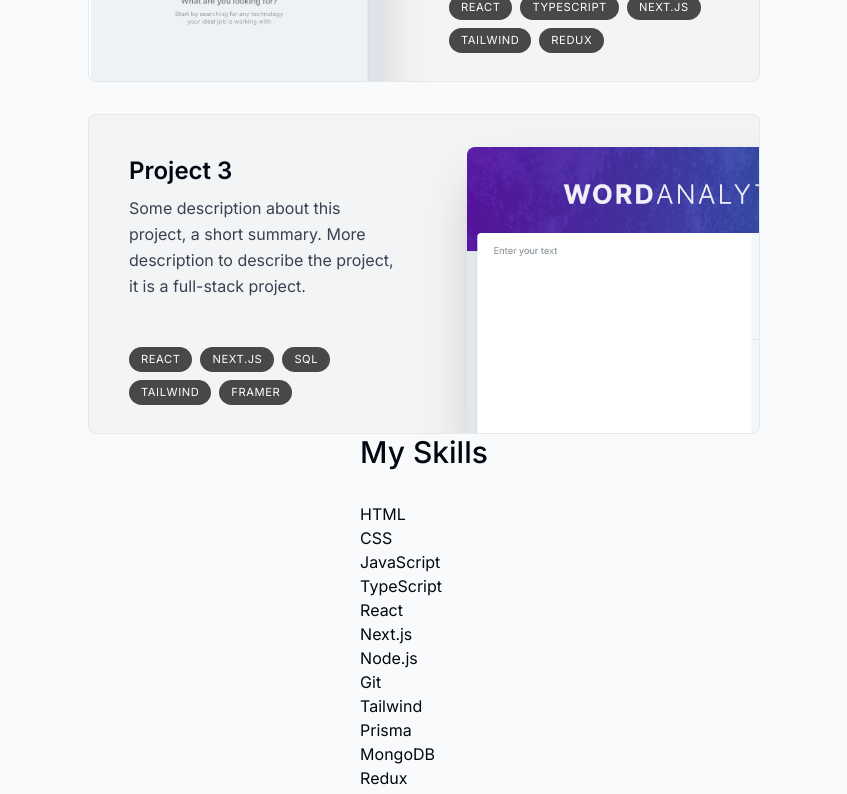
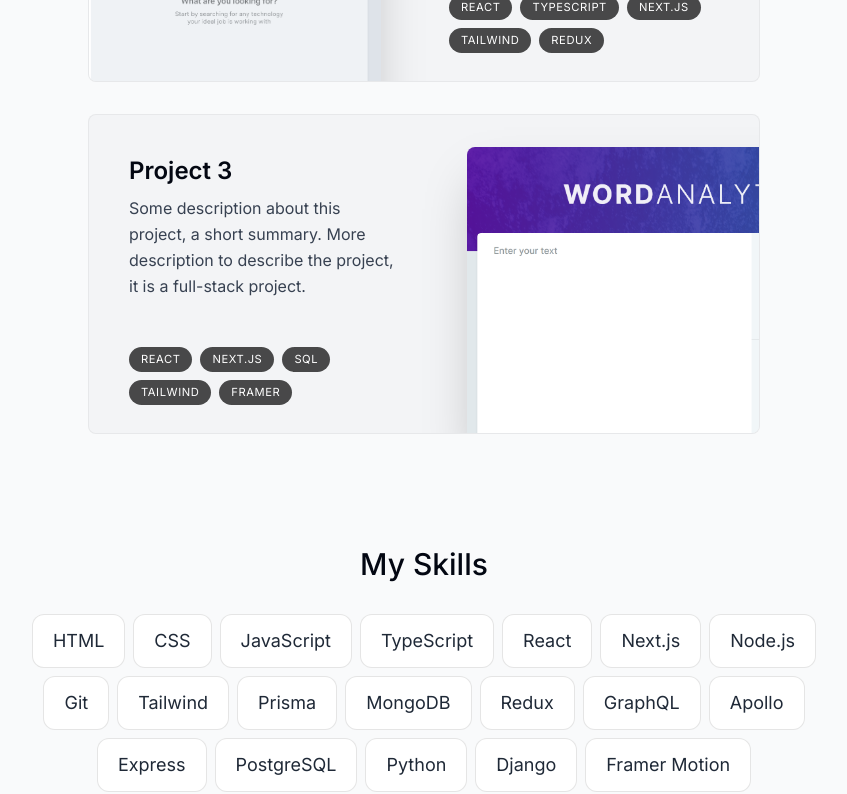
Before and after one commit to jordansbenjamin/portfolio_v2, a Next.js app: page / in a window 1280 px wide. Shown: the part 2000-2794 px from the top of the page, without its empty margins (216-1063 px from the left). Built offline with nearby package versions, Linux system fonts and the light colour scheme.

Commit message:
Finished implementing Skills component

```diff
--- a/src/components/Projects.tsx
+++ b/src/components/Projects.tsx
@@ -11,7 +11,7 @@
 	const { ref } = useSectionInView("Projects", 0.5);
 
 	return (
-		<section ref={ref} id="projects" className="scroll-mt-28">
+		<section ref={ref} id="projects" className="scroll-mt-28 mb-28">
 			<SectionHeading>Projects</SectionHeading>
 			<div className="">
 				{projectsData.map((project, index) => (
--- a/src/components/Skills.tsx
+++ b/src/components/Skills.tsx
@@ -1,14 +1,49 @@
-import React from 'react'
-import SectionHeading from './SectionHeading'
-import { skillsData } from '@/app/lib/data'
+"use client";
+
+import React from "react";
+import SectionHeading from "./SectionHeading";
+import { skillsData } from "@/app/lib/data";
+import { useSectionInView } from "@/app/lib/hooks";
+import { motion } from "framer-motion";
+
+const fadeInAnimationVariants = {
+	initial: {
+		opacity: 0,
+		y: 100,
+	},
+	animate: (index: number) => ({
+		opacity: 1,
+		y: 0,
+		transition: {
+			delay: 0.05 * index,
+		},
+	}),
+};
 
 export default function Skills() {
-  return (
-    <section>
-        <SectionHeading>My Skills</SectionHeading>
-        <ul>
-            {skillsData.map((skill, index) => <li key={index}>{skill}</li>)}
-        </ul>
-    </section>
-  )
+	const { ref } = useSectionInView("Skills");
+
+	return (
+		// max-w-[53rem] restricts the max width of the section
+		// scroll-mt-28 adds space to top when scrolling into section
+		<section ref={ref} className="mb-28 max-w-[53rem] scroll-mt-28 text-center sm:mb-40">
+			<SectionHeading>My Skills</SectionHeading>
+			<ul className="flex flex-wrap justify-center gap-2 text-lg text-gray-800">
+				{skillsData.map((skill, index) => (
+					<motion.li
+						className="bg-white border border-black/[0.1] rounded-xl px-5 py-3"
+						key={index}
+						variants={fadeInAnimationVariants}
+						initial="initial"
+						whileInView="animate"
+						viewport={{
+							once: true,
+						}}
+						custom={index}>
+						{skill}
+					</motion.li>
+				))}
+			</ul>
+		</section>
+	);
 }
```
